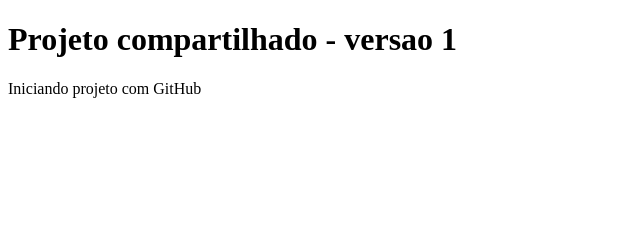
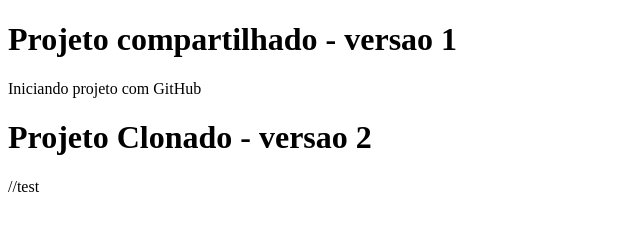
Before and after one commit to esebas/ambev_git, a plain HTML site: page index.html in a window 1280 px wide. Shown: the whole page, without its empty margins (0-640 px from the left). Drawn offline with Linux system fonts and the light colour scheme.

Commit message:
Adicionado uma nova linha no arquivo

```diff
--- a/index.html
+++ b/index.html
@@ -9,6 +9,8 @@
     <p>
         Iniciando projeto com GitHub
     </p>
+
+    <h1>Projeto Clonado - versao 2</h1>
 </body>
-
+//test
 </html>
```
